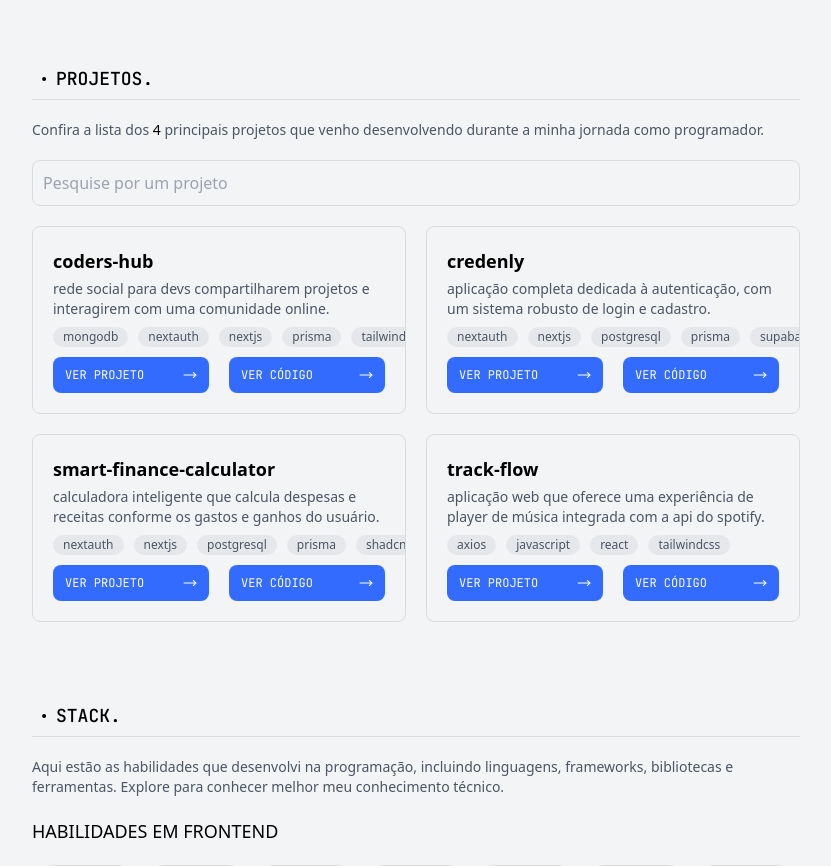
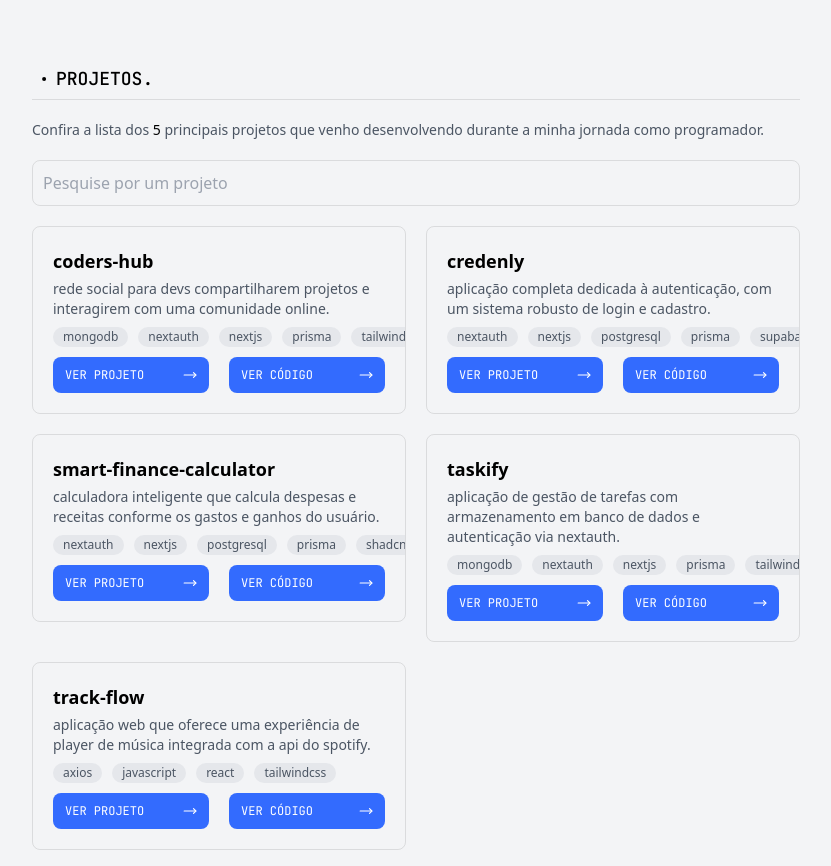
Before and after one commit to arisonfirmino/vuefolio, a Vue app: page / in a window 1280 px wide. Shown: the part 1060-1926 px from the top of the page, without its empty margins (224-1055 px from the left). Built offline with nearby package versions, Linux system fonts and the light colour scheme; what tailwindcss-animated would draw is missing.

Commit message:
feat: add 'taskify' project

```diff
--- a/src/components/Projects/ProjectsList.vue
+++ b/src/components/Projects/ProjectsList.vue
@@ -85,6 +85,21 @@ const projectList = ref([
       "shadcn",
     ],
   },
+  {
+    title: "taskify",
+    description:
+      "Aplicação de gestão de tarefas com armazenamento em banco de dados e autenticação via NextAuth.",
+    repo: "https://github.com/arisonfirmino/taskify",
+    deploy: "https://taskify-five-xi.vercel.app",
+    tags: [
+      "typescript",
+      "nextjs",
+      "prisma",
+      "mongodb",
+      "tailwindcss",
+      "nextauth",
+    ],
+  },
 ]);
 
 const search = ref("");
```
